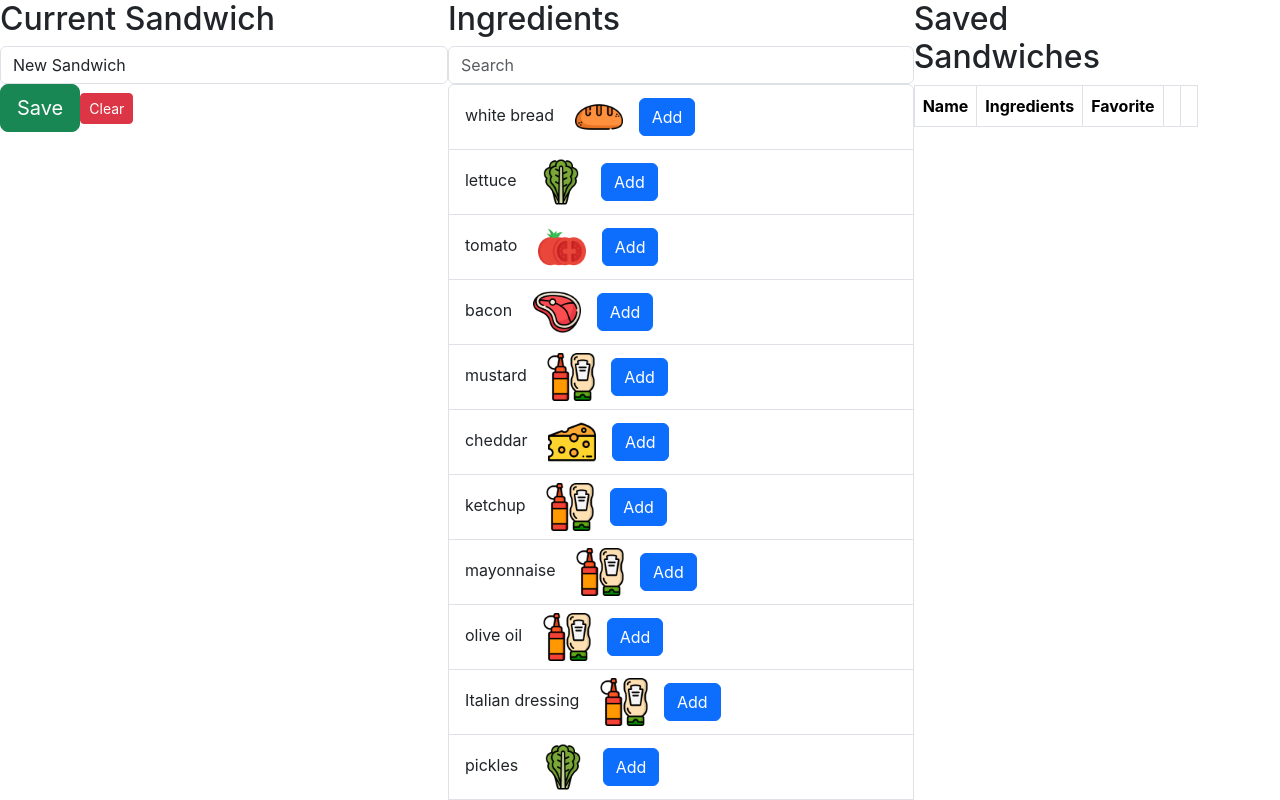
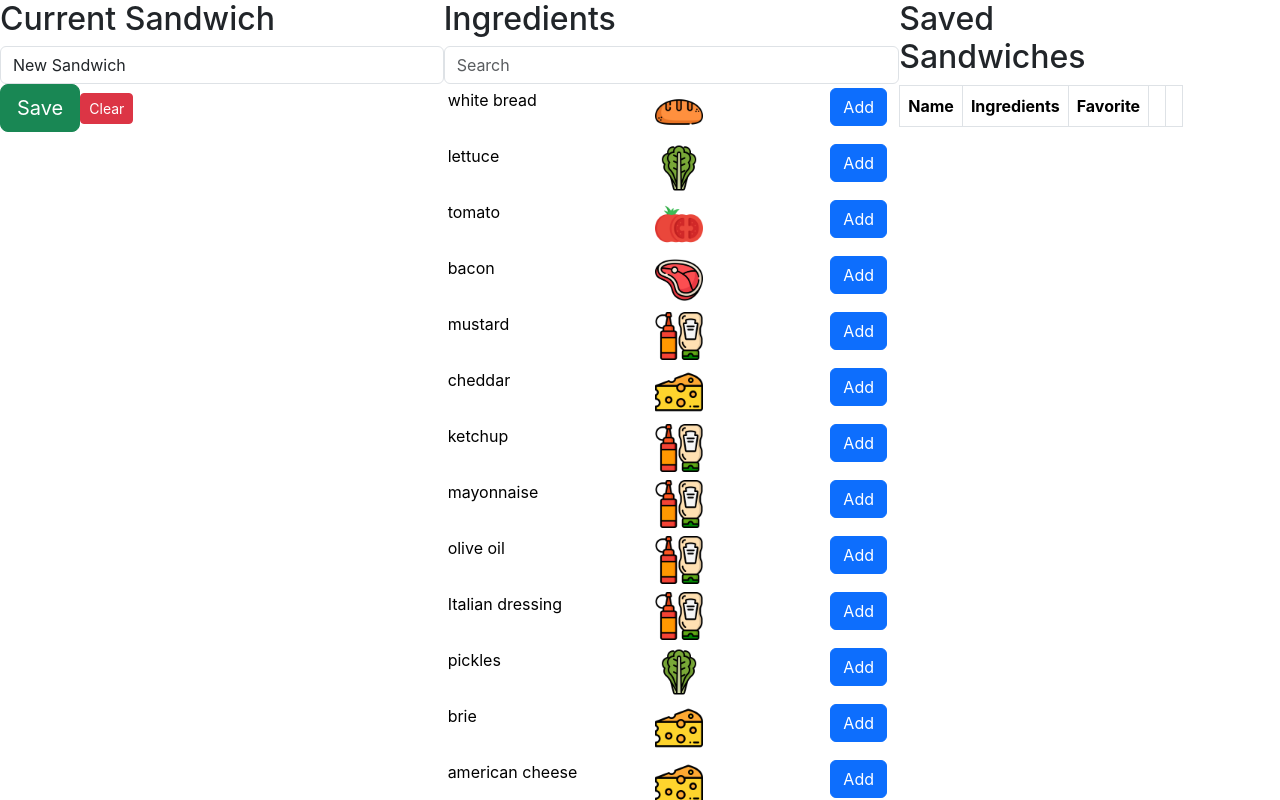
Before and after one commit to mat-lundin/makeasandwich, a React (Create React App) app: page / in a window 1280 px wide. Shown: the top 800 px of the page. Built offline with nearby package versions, Linux system fonts and the light colour scheme.

Commit message:
change ing list to table

```diff
--- a/src/components/ingredients.js
+++ b/src/components/ingredients.js
@@ -2,6 +2,7 @@ import ListGroup from 'react-bootstrap/ListGroup';
 import Button from 'react-bootstrap/Button';
 import React, { useState } from 'react';
 import Form from 'react-bootstrap/Form';
+import Table from 'react-bootstrap/Table';
 
 const Ingredients = (props)=>{
 
@@ -17,14 +18,20 @@ function updateIngSearch(val){
         <div className='ingredients'>
         <h2>Ingredients</h2>
         <Form.Control type="text" id="name" placeholder='Search' onFocus={(e)=>e.target.select()} autoComplete={'off'} onChange={(e)=> updateIngSearch(e.target.value)}></Form.Control>
-        <ListGroup>
+        <Table id="ingTable" borderless={true} hover size="sm">
+            <tbody>
         {props.ingredients.map((ing, index)=>{
             if (ing.name.toLowerCase().includes(ingSearch) || ing.type.toLowerCase().includes(ingSearch))
             {return(
-                <ListGroup.Item key={index}>{ing.name} <img className='ingIcon' src={ing.icon}></img><Button onClick={()=>props.add(ing)}>Add</Button></ListGroup.Item>
+            <tr key={index}>
+                <td id="ingName">{ing.name}</td>
+                <td><img className='ingIcon' src={ing.icon}></img></td>
+                <td><Button onClick={()=>props.add(ing)}>Add</Button></td>
+            </tr>
             )}
         })}
-        </ListGroup>
+        </tbody>
+        </Table>
         </div>
     )
 }
--- a/src/styles.css
+++ b/src/styles.css
@@ -40,6 +40,10 @@ main {
     height: 10vh;
 }
 
+#ingTable td {
+    width: 42%;
+}
+
 /* media queries */
 td.starred:hover {
     cursor: pointer;
```
